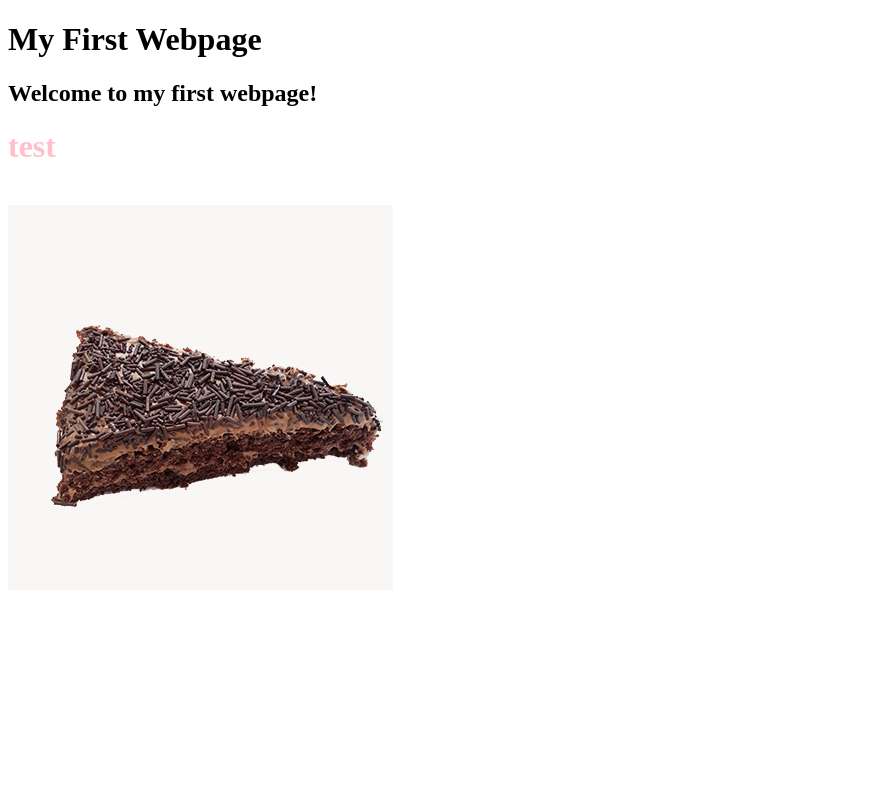
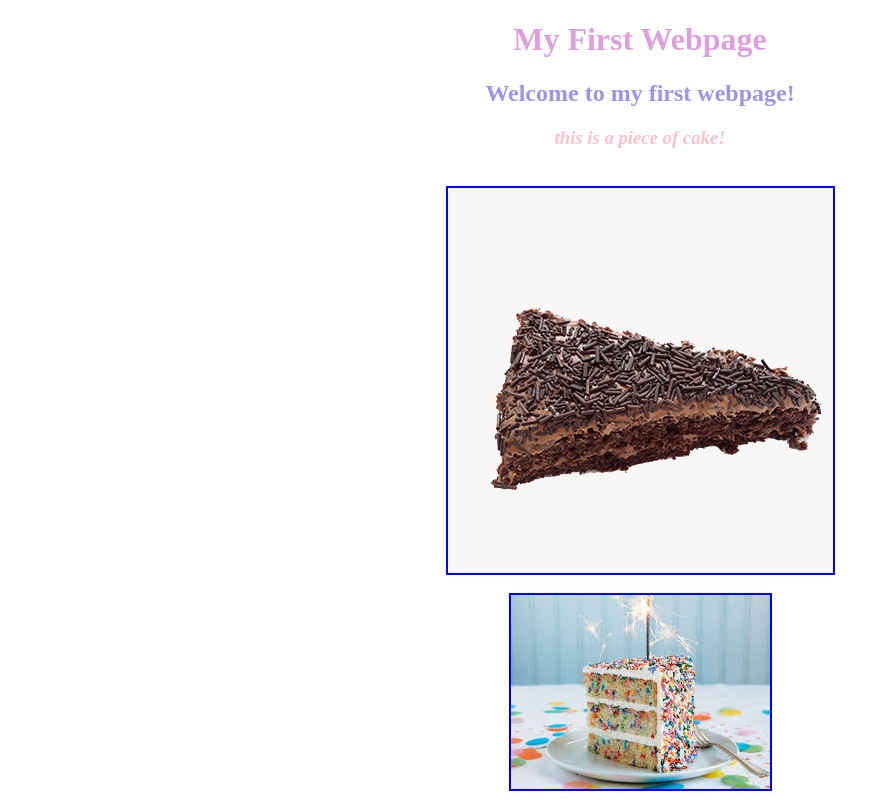
Before and after one commit to nfaillace04/first-webpage, a plain HTML site: page index.html in a window 1280 px wide. Shown: the whole page, without its empty margins (0-890 px from the left). Drawn offline with Linux system fonts and the light colour scheme.

Commit message:
Added another image and styling
I added color to the headings and another cake imge!

```diff
--- a/index.html
+++ b/index.html
@@ -2,13 +2,16 @@
 <html>
     <head>
         <title> Natalie Faillace's Webpage</title>
+        <link rel="stylesheet" href="styling.css">
     </head>
     <body>
         <h1> My First Webpage</h1>
         <h2>Welcome to my first webpage!</h2>
-        <h1><span style="color:pink">test</span></h1>
+        <h3><span style="color:pink"><i>this is a piece of cake!</i></span></h3>
         <br>
         <img src="cakeN.jpg">
+        <br>
+        <img src="images.jpg">
 
     </body>
 </html>
--- /dev/null
+++ b/styling.css
@@ -0,0 +1,14 @@
+body {
+    text-align: center;
+}
+h1 {
+    color: plum;
+}
+h2 {
+    color:rgb(159, 146, 233);
+}
+img {
+    display: block;
+    margin: 0 auto;
+    border: 2px solid blue;
+}
```
Also changed, not shown: images.jpg (added).
